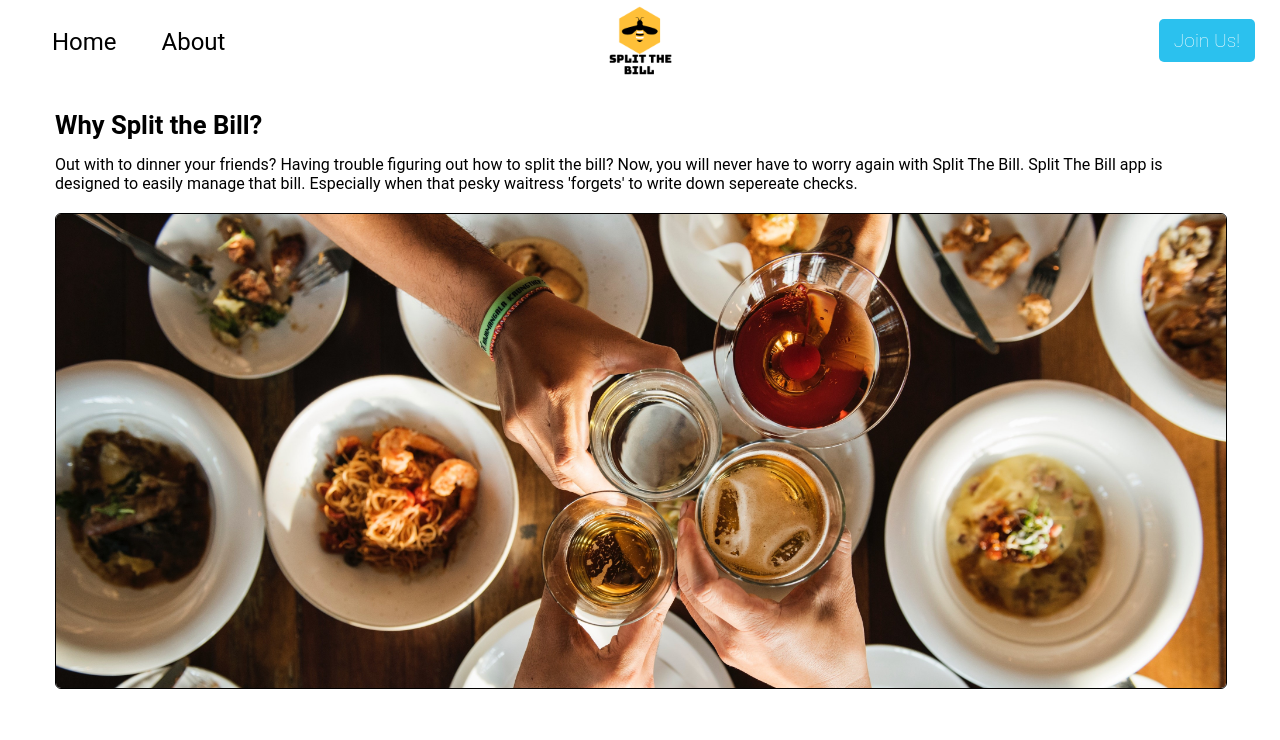
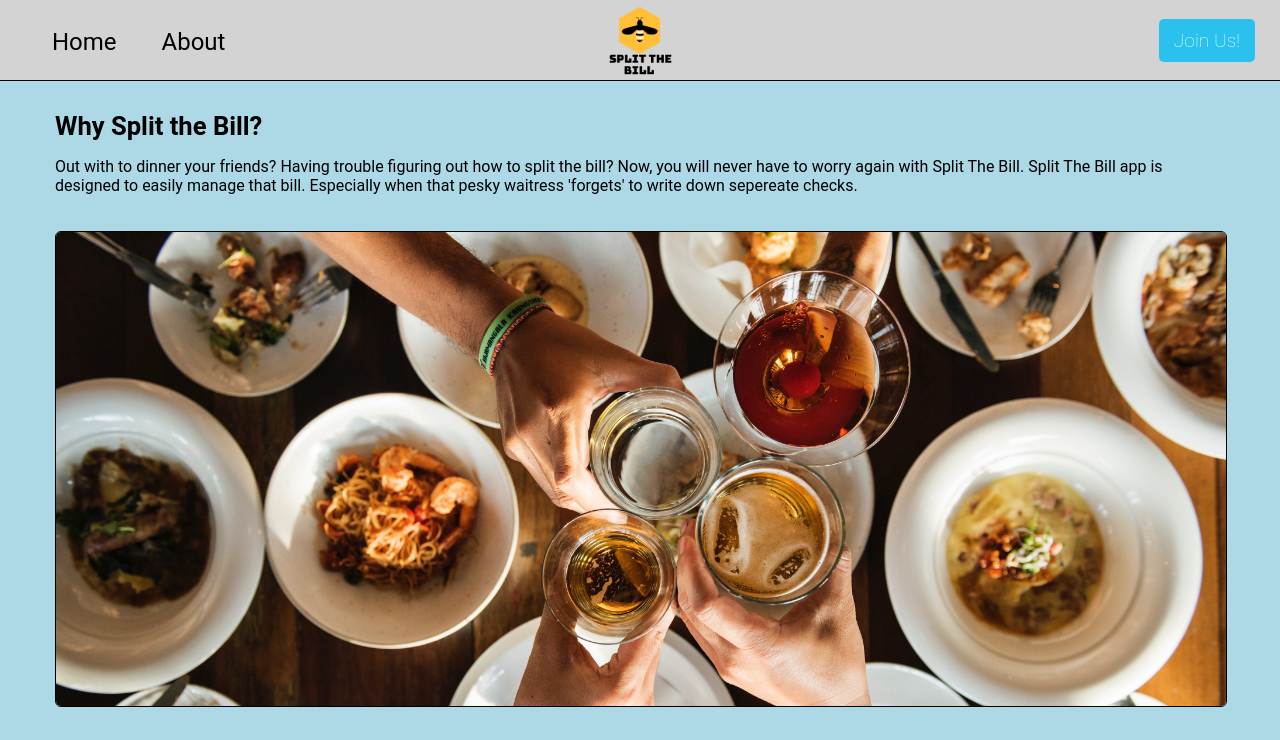
Before and after one commit to lambda-split-the-bill/Build-Split-The-Bill_WEB_UI, a plain HTML site: page index.html in a window 1280 px wide. Shown: the top 740 px of the page. Drawn offline with Linux system fonts and the light colour scheme.

Commit message:
re-added bg color and border to nav

```diff
--- a/less/index.less
+++ b/less/index.less
@@ -6,24 +6,33 @@
    v2.0 | 20110126
    License: none (public domain)
 */
-html, body, div, span, applet, object, iframe,
-h1, h2, h3, h4, h5, h6, p, blockquote, pre,
-a, abbr, acronym, address, big, cite, code,
-del, dfn, em, img, ins, kbd, q, s, samp,
-small, strike, strong, sub, sup, tt, var,
-b, u, i, center, dl, dt, dd, ol, ul, li,
-fieldset, form, label, legend,
-table, caption, tbody, tfoot, thead, tr, th, td,
-article, aside, canvas, details, embed,
-figure, figcaption, footer, header, hgroup,
-menu, nav, output, ruby, section, summary,
-time, mark, audio, video {
+// html, body, div, span, applet, object, iframe,
+// h1, h2, h3, h4, h5, h6, p, blockquote, pre,
+// a, abbr, acronym, address, big, cite, code,
+// del, dfn, em, img, ins, kbd, q, s, samp,
+// small, strike, strong, sub, sup, tt, var,
+// b, u, i, center, dl, dt, dd, ol, ul, li,
+// fieldset, form, label, legend,
+// table, caption, tbody, tfoot, thead, tr, th, td,
+// article, aside, canvas, details, embed,
+// figure, figcaption, footer, header, hgroup,
+// menu, nav, output, ruby, section, summary,
+// time, mark, audio, video {
+// 	margin: 0;
+// 	padding: 0;
+// 	border: 0;
+// 	font-size: 62.5%;
+// 	font: inherit;
+// 	font-family: cursive;
+// }
+body{
 	margin: 0;
 	padding: 0;
 	border: 0;
 	font-size: 62.5%;
 	font: inherit;
 	font-family: cursive;
+	background-color: @bg-main;
 }
 
 h2{
@@ -33,4 +42,5 @@ h2{
 }
 
 @import "../less/nav.less";
+
 @import "../less/container.less";
--- a/less/nav.less
+++ b/less/nav.less
@@ -6,6 +6,8 @@
     top: 0;
     z-index: 100;
     padding: 20px 0;
+    background-color: @bg-color;
+    border-bottom: 1px solid black;
 
     .dropdown{
         z-index: 2;
@@ -73,10 +75,11 @@
     .nav{
         .flexBox(row nowrap, space-between, center);
         width: 100%;
-        background-color: white;
+        background-color: lightgrey;
         border-bottom: 1px solid black;
         font-size: 1.6rem;
         font-weight: bold;
+        border-bottom: 1px solid black;
 
         .dropdown{
             z-index: 2;
--- a/less/variables.less
+++ b/less/variables.less
@@ -3,7 +3,6 @@
 @bg-color: lightgrey;
 @logo-color: #ffc038;
 @dark: #2c3338;
-
 
 ////////
 
```
Also changed, not shown: css/index.css.
